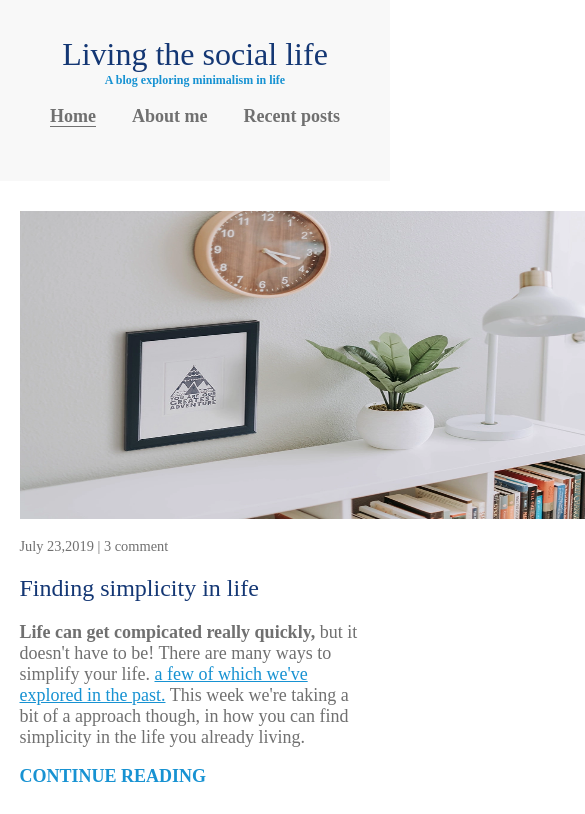
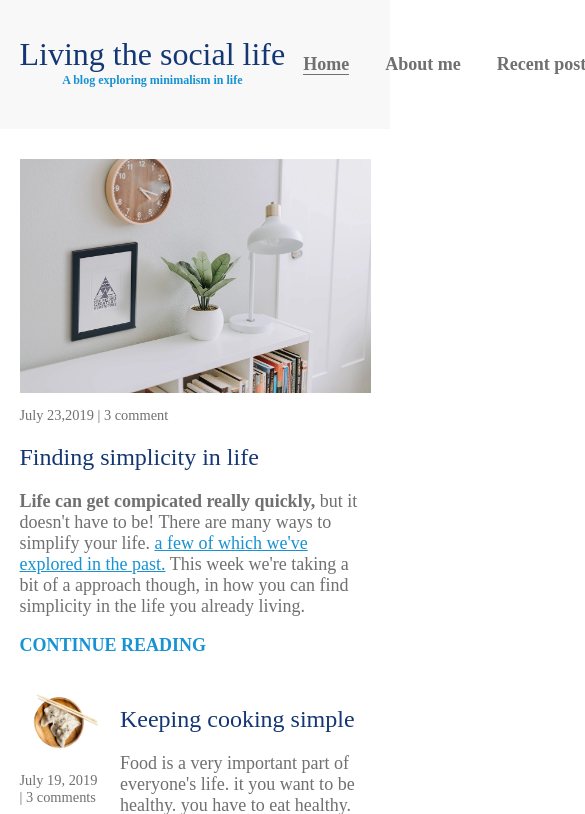
Before and after one commit to jegbune/Responsive-Design, a plain HTML site: page Responsive4/index2.html in a window 390 px wide. Shown: the top 814 px of the page, 585 px wide, since content can reach past the window. Drawn offline with Linux system fonts and the light colour scheme.

Commit message:
Responsive update

```diff
--- a/Responsive4/index2.html
+++ b/Responsive4/index2.html
@@ -28,13 +28,13 @@
         </div>
     </header>
 
-    <div class="container">
+    <div class="container container-flex">
             <main role="main">
                 <article class="article-featured">
                     <img src="main-image.jpg" alt="" class="article-image">
                     <p class="article-info">July 23,2019 | 3 comment</p>
                     <h2 class="article-title">Finding simplicity in life</h2>
-                    <p class="article-body"><span class="strong">Life can get compicated really quickly,</span> but it doesn't have to be! There are
+                    <p class="article-body"><strong>Life can get compicated really quickly,</strong> but it doesn't have to be! There are
                         many ways to simplify your life. <span class="high">a few of which we've explored in the past.</span> This week we're taking a bit
                         of a approach though, in how you can find simplicity in the life you already living.</a></p>
                     <a href="#" class="article-read-more">CONTINUE READING</a>
@@ -81,24 +81,24 @@
             <aside class="sidebar">
                 <div class="sidebar-widget">
                     <h2 class="widget-title">ABOUT ME</h2>
-                    <img src="" alt="" class="widget-image">
+                    <img src="image1.jpg" alt="" class="widget-image">
                     <p class="widget-body">I find life better, and i'm happier, when things are nice and simple.</p>
                 </div>
 
                 <div class="sidebar-widget">
                     <h2 class="widget-title">RECENT POSTS</h2>
                     <div class="widget-recent-post">
-                        <img src="" alt="" class="widget-image">
+                        <img src="image1.jpg" alt="" class="widget-image">
                         <h3 class="widget-recent-post-title">Keeping cooking simple</h3>
                     </div>
 
                     <div class="widget-recent-post">
-                        <img src="" alt="" class="widget-image">
+                        <img src="image1.jpg" alt="" class="widget-image">
                         <h3 class="widget-recent-post-title">Simplicity and work</h3>
                     </div>
 
                     <div class="widget-recent-post">
-                        <img src="" alt="" class="widget-image">
+                        <img src="image1.jpg" alt="" class="widget-image">
                         <h3 class="widget-recent-post-title">Simple decoration</h3>
                     </div>
                 </div>
--- a/Responsive4/style1.css
+++ b/Responsive4/style1.css
@@ -3,6 +3,11 @@ body{
     font-family: 'ubuntu' ;
     font-size: 1.125rem;
     font-weight: 300;
+}
+img{
+    max-width: 100%;
+    display: block;
+
 }
 h1,
 h2,
@@ -27,25 +32,6 @@ h1{
 
 }
 
-header{
-    text-align: center;
-    background: #f8f8f8;
-    padding: 2em 0;
-    margin-bottom: 30px;
-}
-.container{
-    width: 90%;
-    max-width: 900px;
-    display: flex;
-    justify-content: space-between;
-    margin: 0 auto;
-}
-nav ul{
-    list-style:none;
-    padding: 0;
-    display: flex;
-    justify-content: center;
-}
 nav li{
     margin: 0 1em;
     white-space: nowrap;
@@ -60,6 +46,12 @@ nav a:focus{
     color: #1792d2;
 }
 
+/* main{
+    width: 75%;
+}
+aside{
+    width: 20%;
+} */
 .article-title{
     font-size: 1.5rem;
 }
@@ -72,6 +64,11 @@ nav a:focus{
     font-weight: 700;
     text-decoration: none;
 }
+.article-read-more:hover,
+.article-read-more:focus{
+    color:#143774;
+    text-decoration: underline;
+}
 .current-page{
     border-bottom: 1px solid #707070;
 
@@ -79,9 +76,8 @@ nav a:focus{
 .current-page:hover{
     color: #707070;
 }
-.article-image{
-    width: 714px;
-    height: 308px;
+.article-image,.article-recent-image,.widget-image{
+    width: 100%;
 }
 .article-info{
     font-size: 0.9rem;
@@ -95,12 +91,7 @@ nav a:focus{
 .article-recent{
     margin-top: 30px;
 }
-.article-recent-image{
-    width: 198px;
-    height: 242px;
-}
-.strong{
-    font-size: 18px;
+strong{
     font-weight: 700;
 }
 .high{
@@ -118,20 +109,41 @@ nav a:focus{
 
 
 
-@media(max-width: 675px){
-       .container{
+nav ul{
+    list-style: none;
+    padding: 0;
+    display: flex;
+    justify-content: center;
+}
+
+/* LAYOUT */
+    header{
+        text-align: center;
+        background: #f8f8f8;
+        padding: 2em 0;
+        margin-bottom: 30px;
+        text-align: center;
+
+    }
+    .container{
+        width: 90%;
+        max-width: 900px;
+        margin: 0 auto;
+    }
+    .container-nav{
         display: flex;
+        justify-content: space-between;
+    }
+    .container-flex{
+        display:flex;
         flex-direction: column;
+        justify-content: space-between;
+
     }
-    h1{
-        white-space: pre-wrap;
-    }
-}
-@media(max-width: 300px){
-    h1{
-        white-space: pre-wrap;
-    }
+
+/* @media (max-width:400px){
+
     nav ul{
         flex-direction: column;
     }
-}
+} */
```
